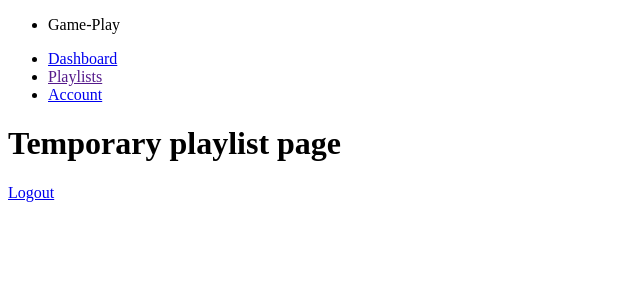
After one commit to chrischin555/Spotify-Playlist-Generator, a Flask app: template templates/playlists.html in a window 1280 px wide. The commit adds this page. Shown: the top 300 px of the page, without its empty margins (0-640 px from the left). Run offline with Flask 3, Linux system fonts and the light colour scheme; the template is opened without the code that fills it, so the values that code supplies are empty.

Commit message:
Added playlist fetching

```diff
--- a/app.py
+++ b/app.py
@@ -1,10 +1,13 @@
-from flask import Flask, render_template, url_for, redirect
+from flask import Flask, render_template, url_for, redirect, request, session
 from flask_sqlalchemy import SQLAlchemy
 from flask_login import UserMixin, login_user, LoginManager, login_required, logout_user, current_user
 from flask_wtf import FlaskForm
 from wtforms import StringField, PasswordField, SubmitField
 from wtforms.validators import InputRequired, Length, ValidationError
 from flask_bcrypt import Bcrypt
+from spotipy import Spotify
+from spotipy.oauth2 import SpotifyOAuth
+from spotipy.cache_handler import FlaskSessionCacheHandler
 
 app = Flask(__name__)
 # create database instance, connect app file to database
@@ -18,10 +21,30 @@ login_manager = LoginManager()
 login_manager.init_app(app)
 login_manager.login_view = "login"
 
+#Spotipy variables, stopify dev info + sp_oauth
+client_id = '0985d3da19014f2588b78ccd7d172db0'
+client_secret = 'a73d7992813e4ffab54fc1b719944dca'
+redirect_uri = 'http://localhost:5000/callback'
+scope = 'playlist-read-private, playlist-modify-public'
+
+cache_handler = FlaskSessionCacheHandler(session)
+
+sp_oauth = SpotifyOAuth(
+    client_id = client_id,
+    client_secret = client_secret,
+    redirect_uri = redirect_uri,
+    scope = scope,
+    cache_handler = cache_handler,
+    show_dialog = True
+)
+
+sp = Spotify(auth_manager = sp_oauth)
+
 # Load user call back; used to reload user object from user id stored in the session
 @login_manager.user_loader
 def load_user(user_id):
     return User.query.get(int(user_id))
+
 
 
 # table for database with the three columns
@@ -78,6 +101,10 @@ def login():
         if user:
             if bcrypt.check_password_hash(user.password, form.password.data):
                 login_user(user)
+                #For logging into Spotify
+                if not sp_oauth.validate_token(cache_handler.get_cached_token()): #if not logged in in spotify
+                    auth_url = sp_oauth.get_authorize_url() #sign in through spotify
+                    return redirect(auth_url)
                 return redirect(url_for('dashboard'))
     return render_template('login.html', form=form) # Create form variable in HTML template
 
@@ -85,13 +112,6 @@ def login():
 @login_required
 def dashboard():
     return render_template('dashboard.html')
-
-@app.route('/logout', methods = ['GET', 'POST'])
-@login_required
-def logout():
-    logout_user()
-    return redirect(url_for('login'))
-
 
 @app.route('/register', methods = ['GET', 'POST'])
 def register():
@@ -110,5 +130,31 @@ def register():
 
     return render_template('register.html', form=form)
 
+#spotify token refresh
+@app.route('/callback')
+def callback():
+    sp_oauth.get_access_token(request.args['code']) #refreshes the spotify token (?)
+    return redirect(url_for('dashboard'))
+
+#spotipy access playlists
+@app.route('/get_playlists')
+def get_playlists():
+    if not sp_oauth.validate_token(cache_handler.get_cached_token()): #if not logged in in spotify
+        auth_url = sp_oauth.get_authorized_url() #sign in through spotify
+        return redirect(auth_url)
+
+    playlists = sp.current_user_playlists()
+    playlists_info = [(pl['name'], pl['external_urls']['spotify']) for pl in playlists['items']]
+    playlists_html = '<br>'.join(f'{name}: {url}' for name, url in playlists_info)
+
+    return playlists_html
+
+@app.route('/logout', methods = ['GET', 'POST'])
+@login_required
+def logout():
+    logout_user()
+    return redirect(url_for('login'))
+
+
 if __name__ == '__main__':
     app.run(debug=True)
--- a/templates/dashboard.html
+++ b/templates/dashboard.html
@@ -4,6 +4,11 @@
     <meta charset="UTF-8">
     <meta name="viewport" content="width=device-width, initial-scale=1.0">
     <title>Dashboard</title>
+    <div class="topnav">
+        <a class="active" href="{{ url_for('dashboard') }}">Dashboard</a>
+        <a href="{{ url_for('get_playlists') }}">Playlists</a>
+        <a href="#">Account</a>
+      </div>
 </head>
 <body>
     <h1>This is a temporary page. This will be changed to the page for the actual application later.</h1>
--- /dev/null
+++ b/templates/playlists.html
@@ -0,0 +1,20 @@
+<!DOCTYPE html>
+<html lang="en">
+<head>
+    <meta charset="UTF-8">
+    <meta name="viewport" content="width=device-width, initial-scale=1.0">
+    <title>Dashboard</title>
+    <nav class="navbar">
+        <ul>
+            <li><p>Game-Play</p></li>
+            <li><a href="dashboard.html">Dashboard</a></li>
+            <li><a href="">Playlists</a></li>
+            <li><a href="#">Account</a></li>
+        </ul>
+    </nav>
+</head>
+<body>
+    <h1>Temporary playlist page</h1>
+    <a href="{{url_for('logout')}}">Logout</a> <!--link that routes to login page after logging out -->
+</body>
+</html>
```
Also changed, not shown: instance/database.db.
